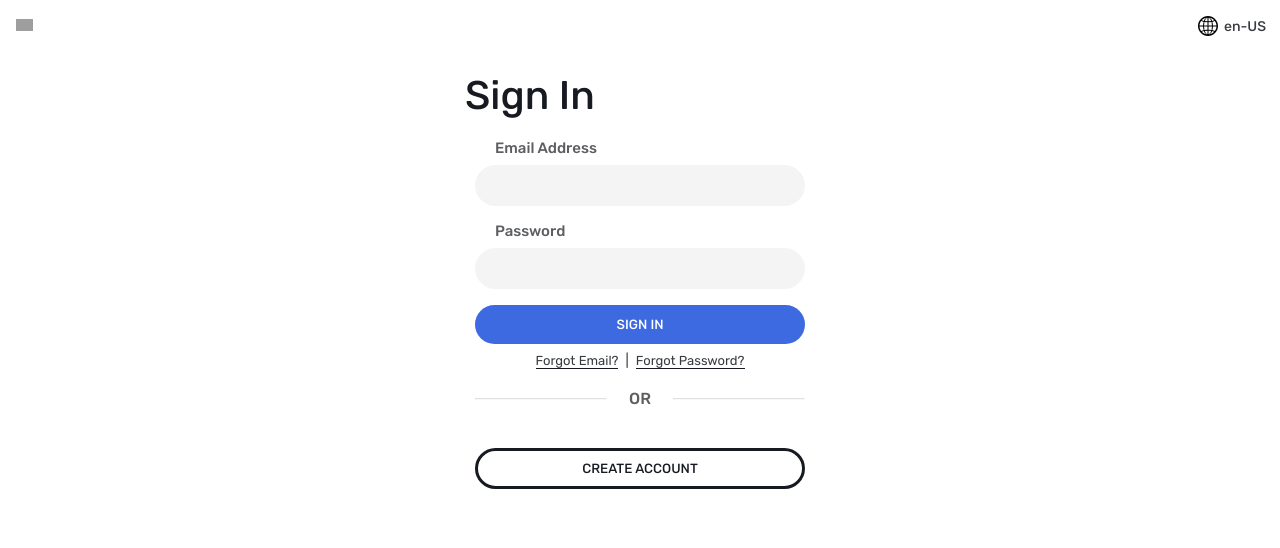
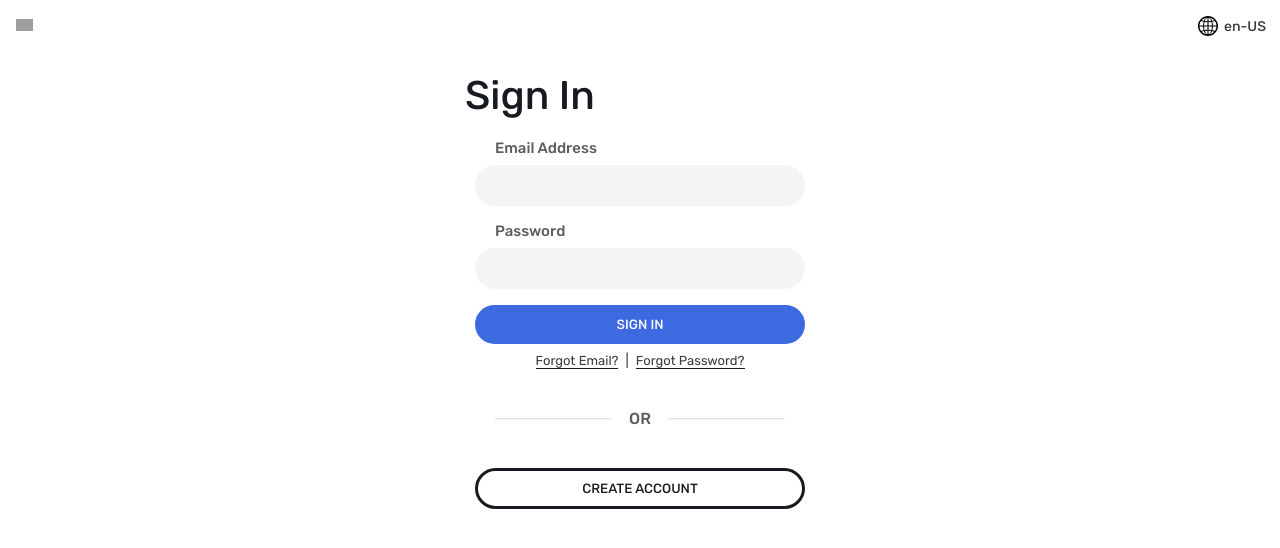
Before and after one commit to vinayaksaubhri/Tesla-Clone, a React (Create React App) app: page /login in a window 1280 px wide. Shown: the top 548 px of the page. Built offline with nearby package versions, Linux system fonts and the light colour scheme; grey boxes are pictures that could not be loaded.

Commit message:
login page bug fix

```diff
--- a/src/Components/Login.jsx
+++ b/src/Components/Login.jsx
@@ -98,6 +98,7 @@ const Login__info = styled.div`
       font-weight: 450;
       font-size: 28px;
       margin-left: -10px;
+      margin-top: 8px;
       color: #171a20;
     }
   }
@@ -133,6 +134,9 @@ const Login__form = styled.form`
   #password {
     margin-bottom: 16px;
   }
+  @media (max-width: 980px) {
+    padding-top: 16px;
+  }
 `;
 const Login__helper = styled.p`
   text-align: center;
@@ -141,7 +145,7 @@ const Login__helper = styled.p`
   a {
     box-shadow: 0 1px 0 0 rgb(24, 27, 33);
     font-size: 13px;
-    color: rgb(56, 59, 64);
+    color: #393c41;
   }
   a:hover {
     transition: box-shadow 0.33s cubic-bezier(0.5, 0, 0, 0.75), color 0.33s ease;
@@ -155,7 +159,7 @@ const Login__helper = styled.p`
 const Login__divider = styled.div`
   display: flex;
   justify-content: space-between;
-  margin-bottom: 20px;
+  margin: 20px;
   align-items: center;
   hr {
     width: 40%;
```
